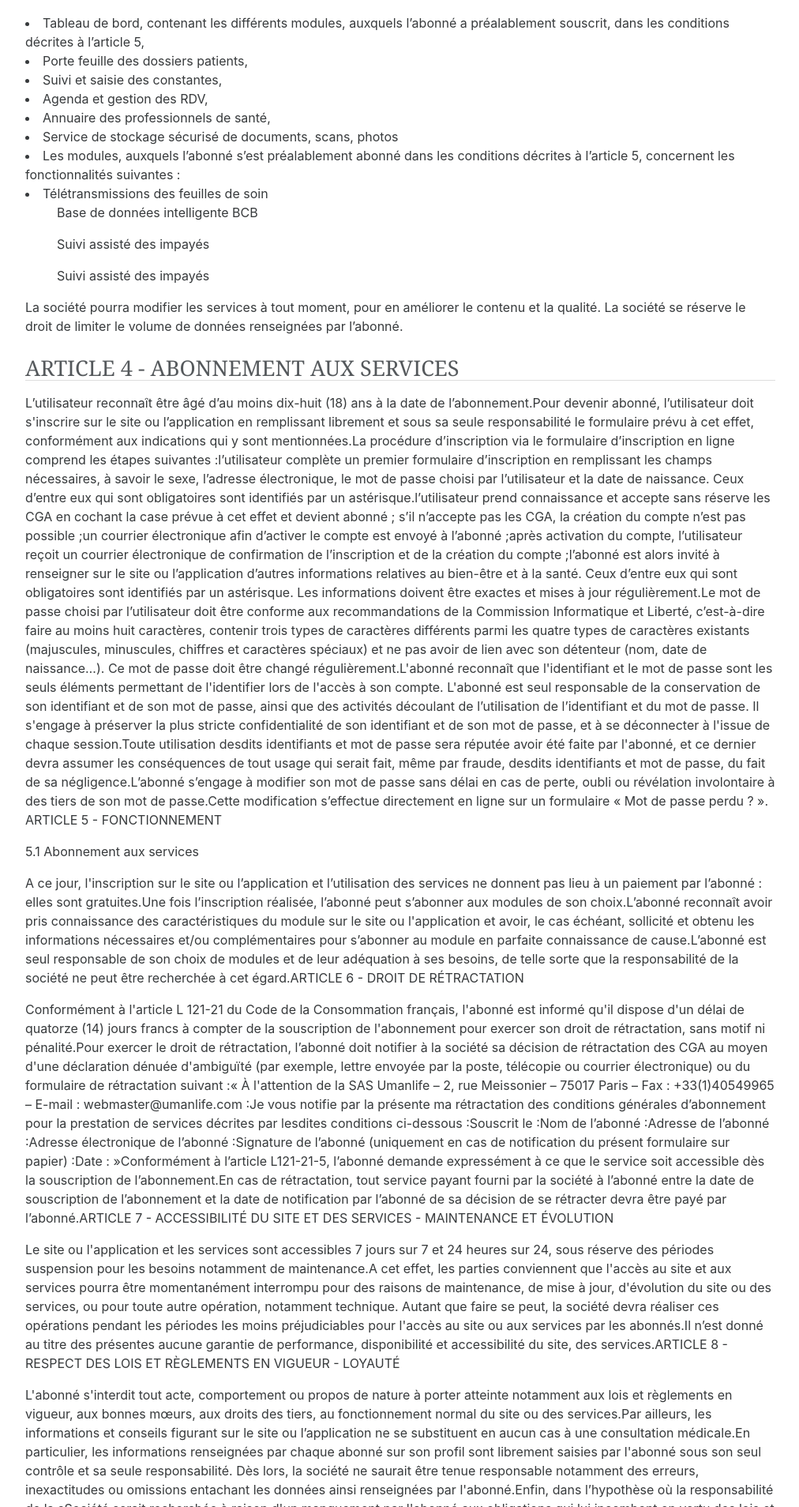
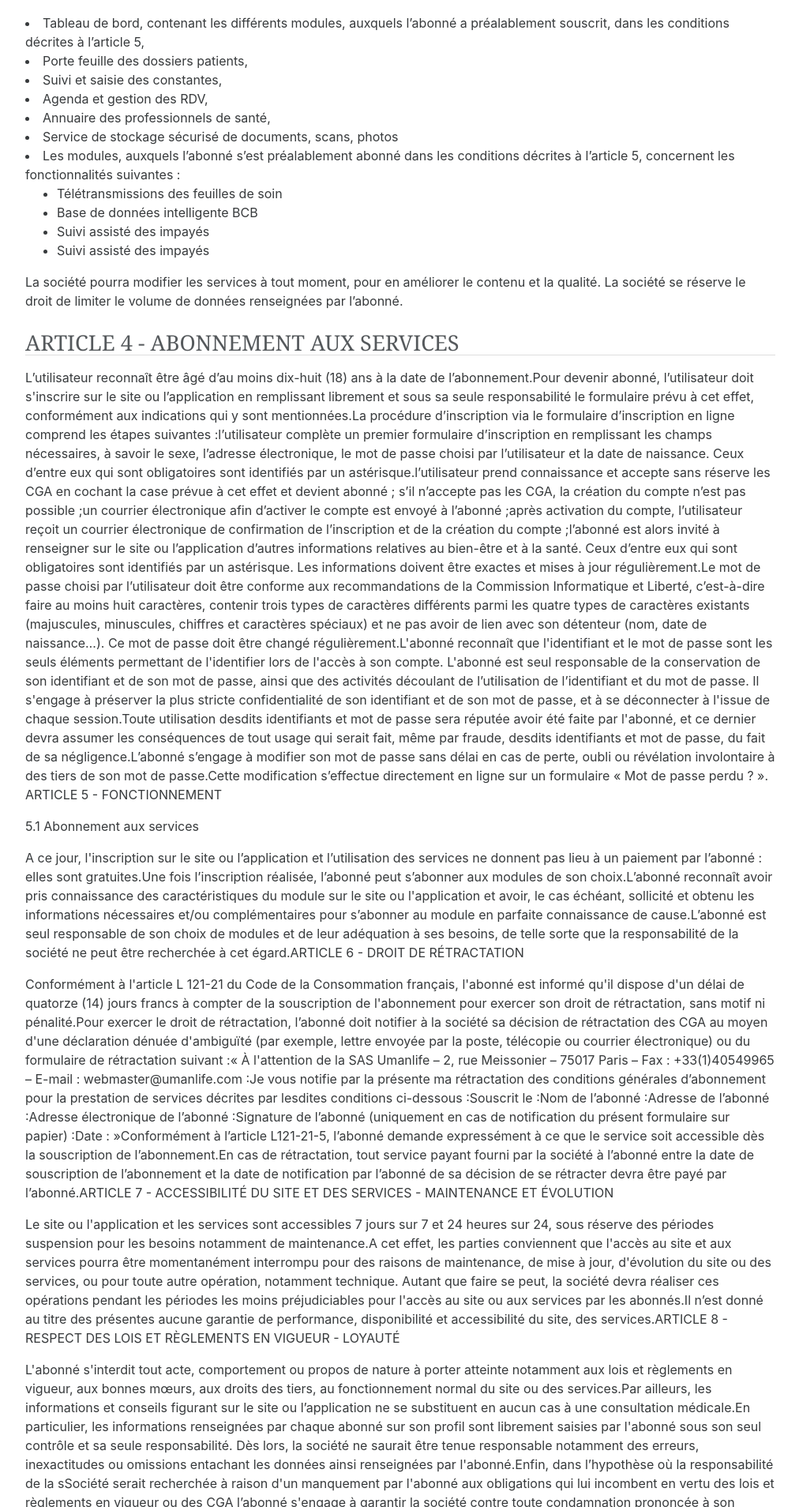
Before and after one commit to medusal/medusal.github.io, a Jekyll site: the page built from _pages/cgu.html, in a window 1280 px wide. Shown: the part 3281-5189 px from the top of the page at 79% size, without its empty margins (133-1145 px from the left). Built offline with Jekyll 4.4.1, drawn with Linux system fonts in a browser that asks for light colours.

Commit message:
Update from Forestry.io - _pages/cgu.html

```diff
--- a/_pages/cgu.html
+++ b/_pages/cgu.html
@@ -91,11 +91,12 @@ color: "#3D9970"
     <li>Annuaire des professionnels de santé,</li>
     <li>Service de stockage sécurisé de documents, scans, photos</li>
     <li>Les modules, auxquels l’abonné s’est préalablement abonné dans les conditions décrites à l’article 5, concernent les fonctionnalités suivantes :
-    <li>Télétransmissions des feuilles de soin</li>
-    <ul>Base de données intelligente BCB</ul>
-    <ul>Suivi assisté des impayés</ul>
-    <ul>Suivi assisté des impayés</ul>
-    </li>
+    <ul>
+        <li>Télétransmissions des feuilles de soin</li>
+    <li>Base de données intelligente BCB</li>
+    <li>Suivi assisté des impayés</li>
+    <li>Suivi assisté des impayés</li>
+        </ul></li>
     La société pourra modifier les services à tout moment, pour en améliorer le contenu et la qualité. La société se réserve le droit de limiter le volume de données renseignées par l’abonné.</p>
 <h2>
         ARTICLE 4 - ABONNEMENT AUX SERVICES
```
